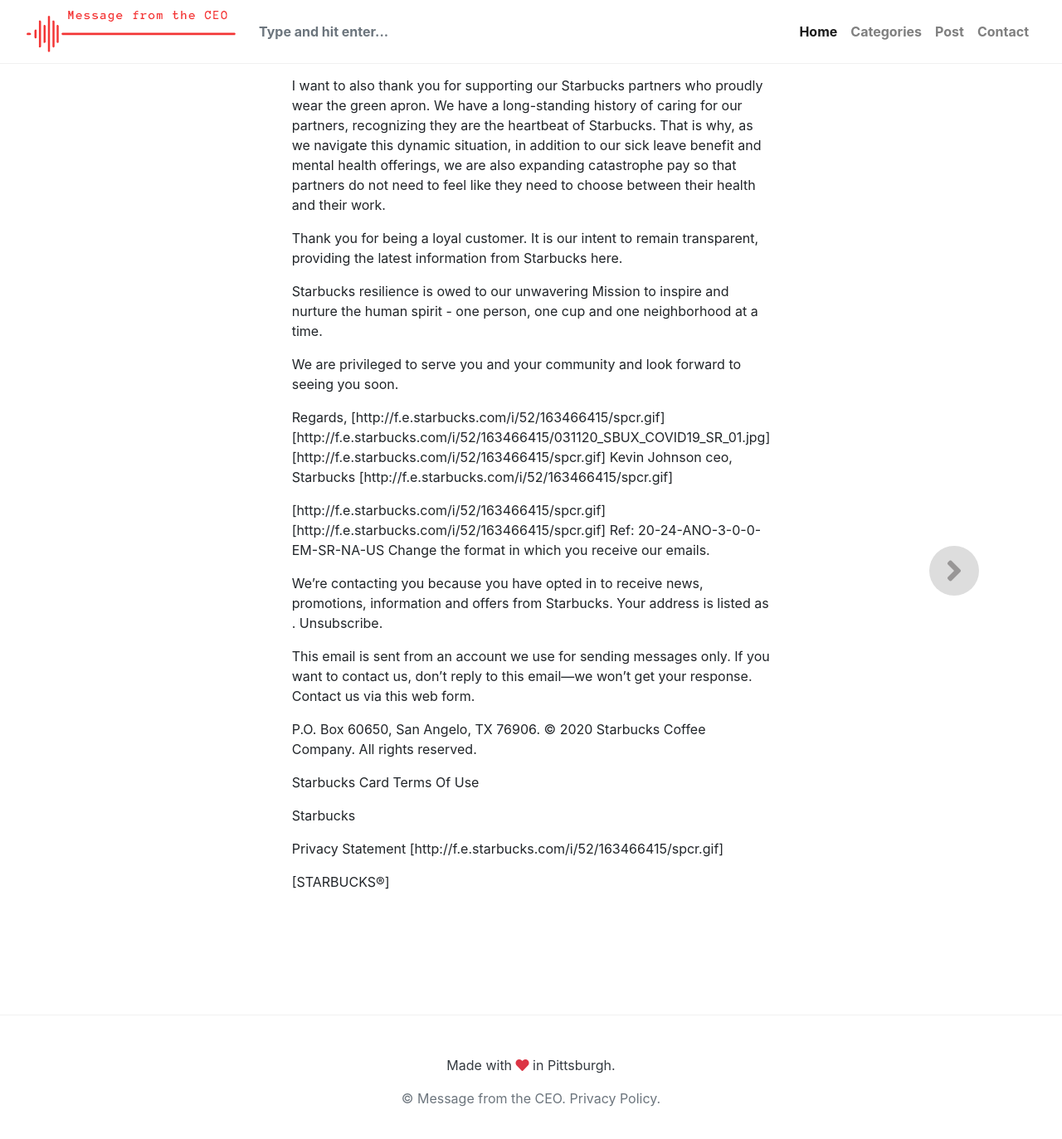
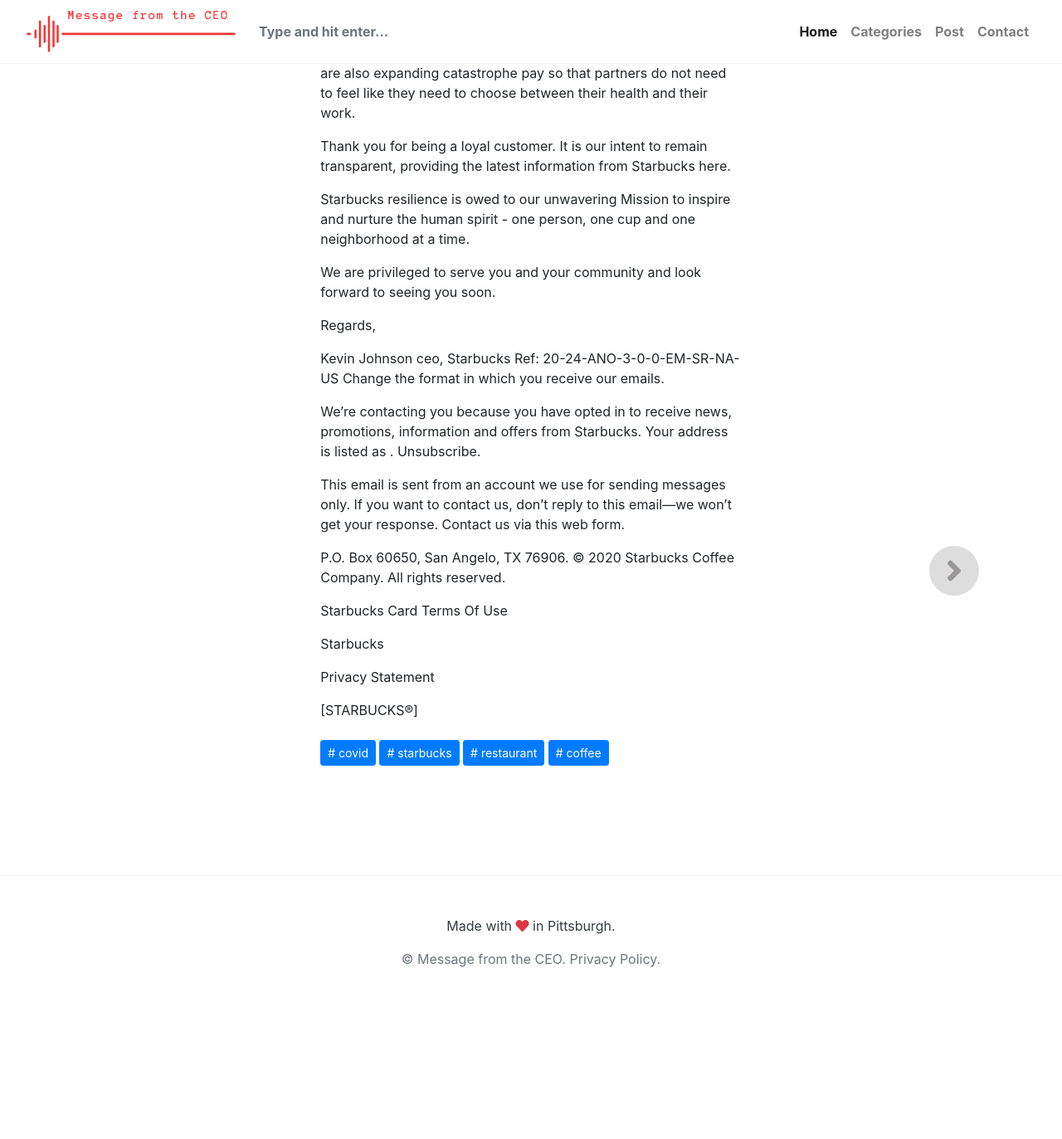
Before and after one commit to bertique/messageFromTheCEO, a Jekyll site: the page built from _posts/2020-03-18-LettertoStarbucksCustomers.md, in a window 1280 px wide and 1400 px high, scrolled down 3225 px. Shown: the top 1373 px of the window at 83% size. Built offline with Jekyll 4.4.1, drawn with Linux system fonts in a browser that asks for light colours; nearby versions of some CDN libraries; library files that are not in the unit come from our copies; after the commit the page ends 4457 px from its top, so only the background shows below that; some of the changed lines change nothing that is shown.

Commit message:
Update 2020-03-18-LettertoStarbucksCustomers.md

```diff
--- a/_posts/2020-03-18-LettertoStarbucksCustomers.md
+++ b/_posts/2020-03-18-LettertoStarbucksCustomers.md
@@ -2,7 +2,7 @@
 title:  "Letter to Starbucks Customers"
 metadate: "hide"
 date: 2020-03-18 12:16:19
-categories: [  ]
+categories: [ covid, starbucks, restaurant, coffee ]
 image: "/assets/images/posts/LettertoStarbucksCustomers_full.png"
 thumbnail: "/assets/images/posts/LettertoStarbucksCustomers.png"
 ---
@@ -86,13 +86,10 @@
 look forward to seeing you soon.
 
 Regards,
-[http://f.e.starbucks.com/i/52/163466415/spcr.gif]      [http://f.e.starbucks.com/i/52/163466415/031120_SBUX_COVID19_SR_01.jpg]
-[http://f.e.starbucks.com/i/52/163466415/spcr.gif]      Kevin Johnson
+
+Kevin Johnson
 ceo, Starbucks
-[http://f.e.starbucks.com/i/52/163466415/spcr.gif]
-
-[http://f.e.starbucks.com/i/52/163466415/spcr.gif]
-[http://f.e.starbucks.com/i/52/163466415/spcr.gif]      Ref: 20-24-ANO-3-0-0-EM-SR-NA-US
+     Ref: 20-24-ANO-3-0-0-EM-SR-NA-US
 Change the format in which you receive our emails.
 
 We’re contacting you because you have opted in to receive news, promotions, information and offers from Starbucks. Your address is listed as . Unsubscribe.
@@ -106,6 +103,6 @@
 
 Starbucks
 
-Privacy Statement         [http://f.e.starbucks.com/i/52/163466415/spcr.gif]
+Privacy Statement
 
 [STARBUCKS®]
```
